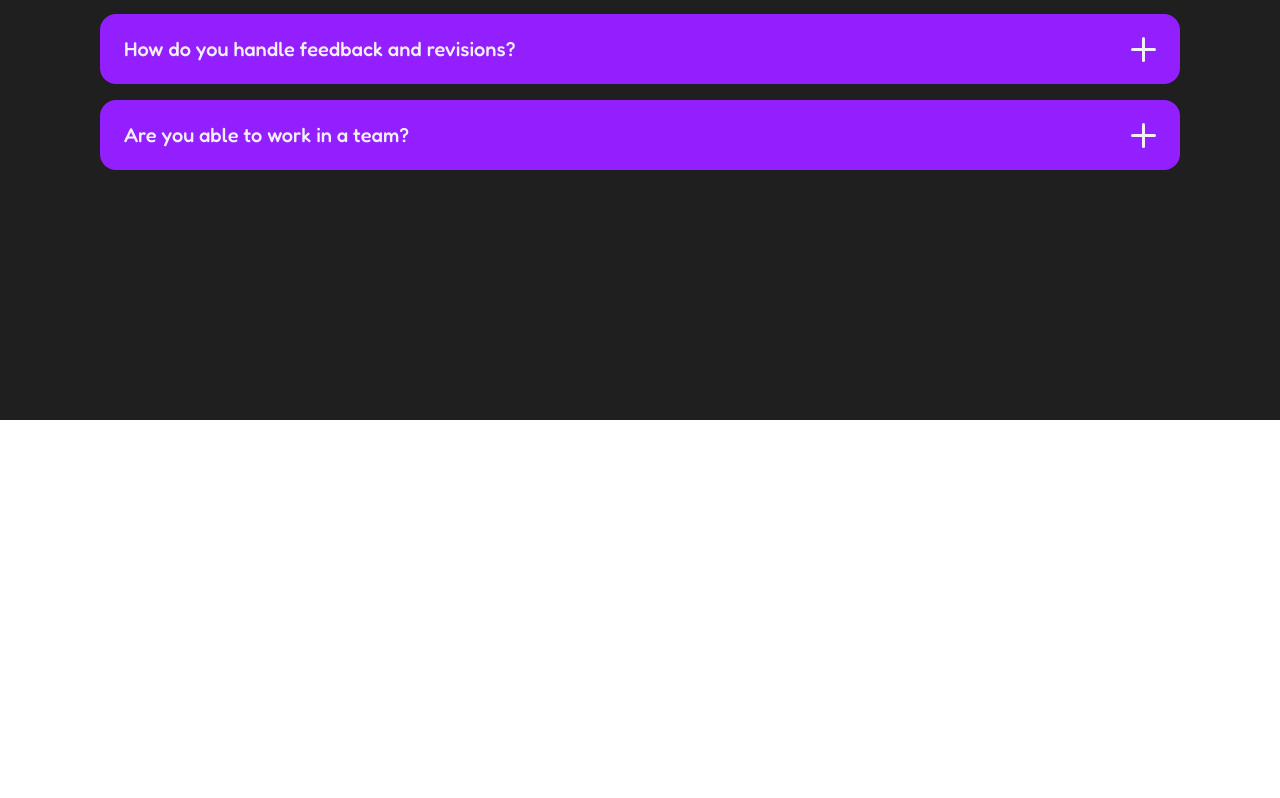
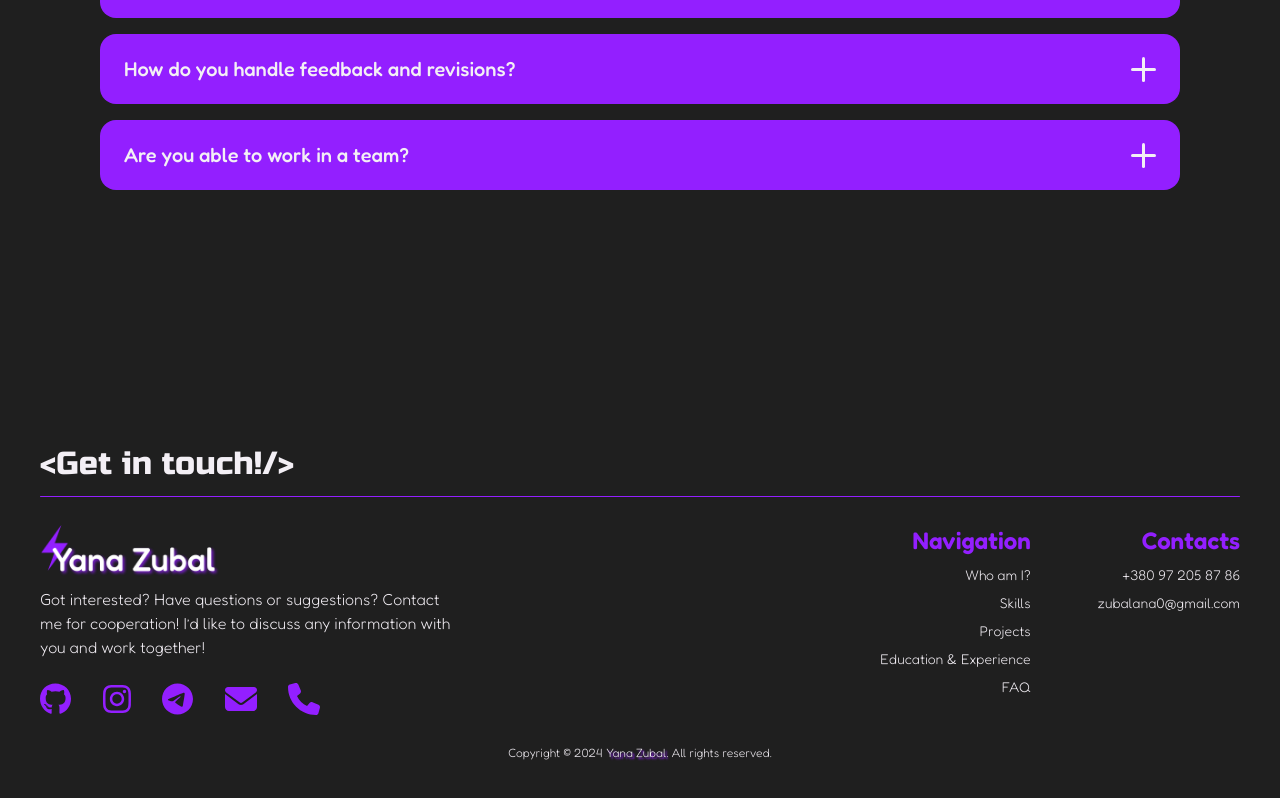
Before and after one commit to ZubalYana/Portfolio, a React (Vite) app: page /about in a window 1280 px wide. Shown: the part 3580-4378 px from the top of the page. Before the commit the page ends 4000 px from the top, so only its background shows below. Built offline with nearby package versions, Linux system fonts and the light colour scheme; a web font is replaced by a local one.

Commit message:
create a static version of the footer

```diff
--- a/src/components/AboutMe/AboutMe.css
+++ b/src/components/AboutMe/AboutMe.css
@@ -4,3 +4,7 @@
     font-weight: 400;
     color: #F3EFF5;
 }
+.copyrightAuthor{
+    text-shadow: 2px 2px 2px #931FFF;
+    margin-left: 4px;
+}
--- a/src/components/AboutMe/AboutMe.jsx
+++ b/src/components/AboutMe/AboutMe.jsx
@@ -15,6 +15,7 @@ import EducationCards from '../EducationCards';
 import ProjectsCards from '../ProjectsCards';
 import ExploreBtn from '../ExploreBtn/ExploreBtn';
 import Questions from '../Questions/Questions';
+import footerLogo from '/footer logo.png';
 export default function AboutMe() {
 
   return (
@@ -71,11 +72,55 @@ export default function AboutMe() {
          <ProjectsCards />
          <ExploreBtn />
       </section>
-      <section className='w-full h-[100vh] px-10 py-5 flex flex-col items-center'>
+      <section className='w-full h-[100vh] px-10 py-10 flex flex-col items-center'>
          <h3 className="sectionTitle">{'<FAQ/>'}</h3>
          <h3 className="sectionSubtitle text-base font-light text-customWhite w-[700px] text-center">Have questions? Search here! There are my answers to the most frequent questions. If you didn’t find what you are looking for, contact me! </h3>
          <Questions />
       </section>
+      <section className='w-full h-[53vh] px-10 py-5 flex flex-col'>
+        <h3 className="sectionTitle">{'<Get in touch!/>'}</h3>
+        <div className='w-full h-[1px] rounded-sm bg-customPurple mt-2'></div>
+        <div className="footerContent w-full flex justify-between mt-7">
+          <div className="footerLeftPart">
+          <img src={footerLogo} alt="futer logo" className='w-[180px]' />
+          <p className='w-[420px] font-light text-base text-customWhite mt-2'>Got interested? Have questions or suggestions? Contact me for cooperation! I’d like to discuss any information with you and work together!</p>
+          <div className="socialMediaIcons w-[280px] flex justify-between items-center mt-6">
+          <a href="https://github.com/ZubalYana" target="_blank" rel="noopener noreferrer">
+            <FontAwesomeIcon icon={faGithub} size="2x" className="text-customPurple hover:text-customWhite transition-colors duration-300" />
+          </a>
+          <a href="https://www.instagram.com/yanavesq/" target="_blank" rel="noopener noreferrer">
+            <FontAwesomeIcon icon={faInstagram} size="2x" className="text-customPurple hover:text-customWhite transition-colors duration-300" />
+          </a>
+          <a href="https://t.me/yanavesq" target="_blank" rel="noopener noreferrer">
+            <FontAwesomeIcon icon={faTelegram} size="2x" className="text-customPurple hover:text-customWhite transition-colors duration-300" />
+          </a>
+          <a href="mailto:zubalana0@gmail.com" target="_blank" rel="noopener noreferrer">
+            <FontAwesomeIcon icon={faEnvelope} size="2x" className="text-customPurple hover:text-customWhite transition-colors duration-300" />
+          </a>
+          <a href="tel:+1234567890" target="_blank" rel="noopener noreferrer">
+            <FontAwesomeIcon icon={faPhone} size="2x" className="text-customPurple hover:text-customWhite transition-colors duration-300" />
+          </a>
+
+        </div>
+          </div>
+          <div className="footerRightPart w-[360px] flex justify-between">
+            <div className='flex flex-col items-end'>
+              <h4 className='text-2xl font-semibold text-customPurple'>Navigation</h4>
+              <p className='font-light text-sm text-customWhite mt-2 cursor-pointer'>Who am I?</p>
+              <p className='font-light text-sm text-customWhite mt-2 cursor-pointer'>Skills</p>
+              <p className='font-light text-sm text-customWhite mt-2 cursor-pointer'>Projects</p>
+              <p className='font-light text-sm text-customWhite mt-2 cursor-pointer'>Education & Experience</p>
+              <p className='font-light text-sm text-customWhite mt-2 cursor-pointer'>FAQ</p>
+            </div>
+            <div className='flex flex-col items-end'>
+              <h4 className='text-2xl font-semibold text-customPurple'>Contacts</h4>
+              <p className='font-light text-sm text-customWhite mt-2 cursor-pointer'>+380 97 205 87 86</p>
+              <p className='font-light text-sm text-customWhite mt-2 cursor-pointer'>zubalana0@gmail.com</p>
+            </div>
+          </div>
+        </div>
+        <div className="copyright w-full flex justify-center text-customWhite mt-7 font-light text-xs">Copyright © 2024 <span className='copyrightAuthor'>Yana Zubal</span>. All rights reserved.</div>
+      </section>
     </div>
   );
 }
```
Also changed, not shown: public/footer logo.png (added).
